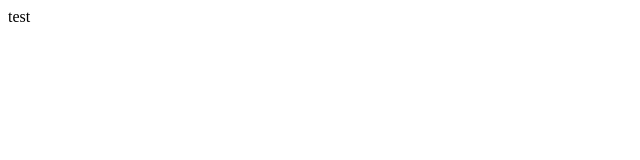
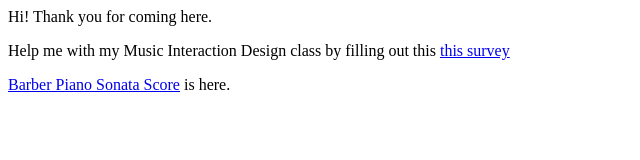
Before and after one commit to tomxi/tomxi.github.io, a plain HTML site: page musicmakingUX/index.html in a window 1280 px wide. Shown: the whole page, without its empty margins (0-640 px from the left). Drawn offline with Linux system fonts and the light colour scheme.

Commit message:
Update index.html

```diff
--- a/musicmakingUX/index.html
+++ b/musicmakingUX/index.html
@@ -1 +1,11 @@
-<p>test</p>
+<p>
+Hi! Thank you for coming here.
+</p>
+
+<p>
+Help me with my Music Interaction Design class by filling out this <a href="https://forms.gle/rDWP5GEQoSftUW6i9">this survey</a>
+</p>
+
+<p>
+  <a href="tomxi.github.io/barber.pdf">Barber Piano Sonata Score</a> is here.
+</p>
```
